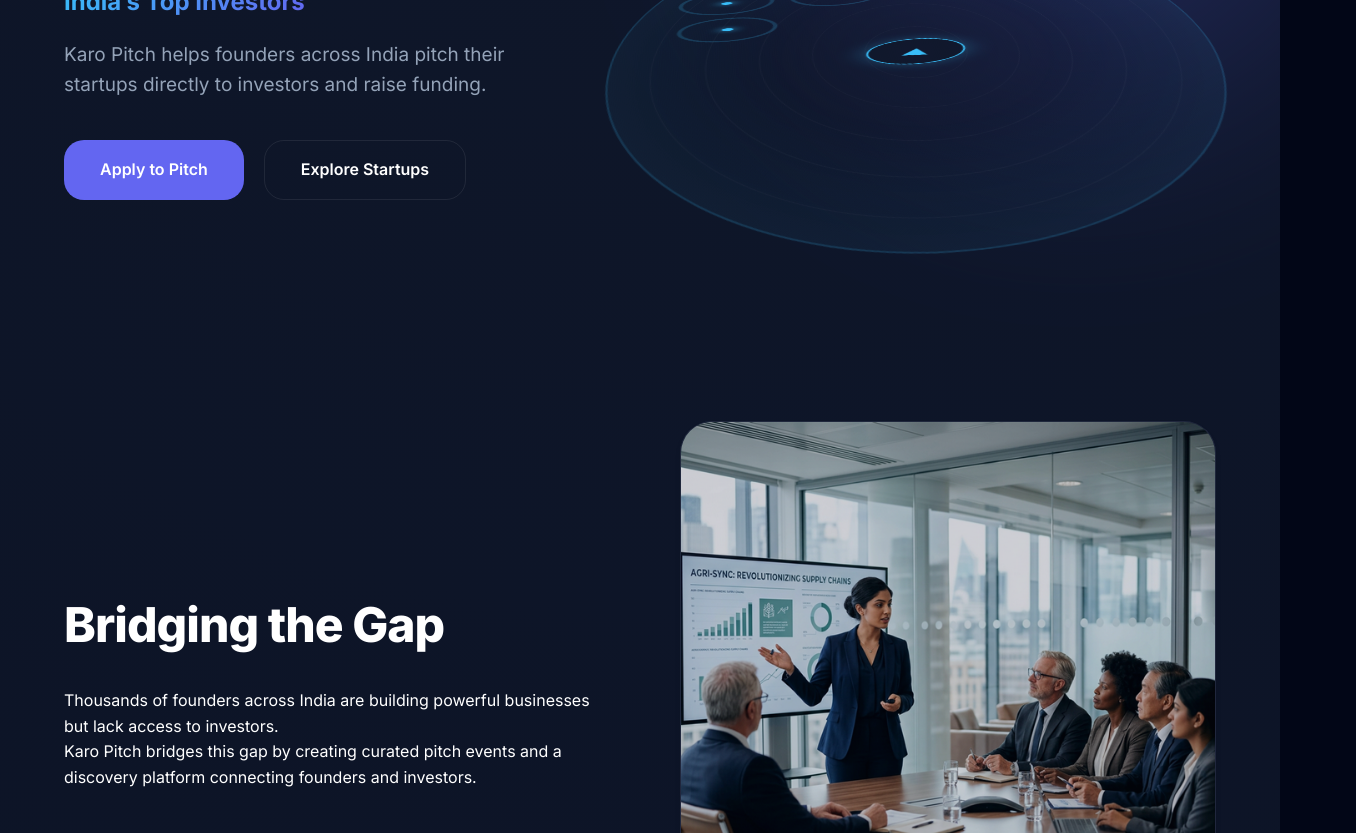
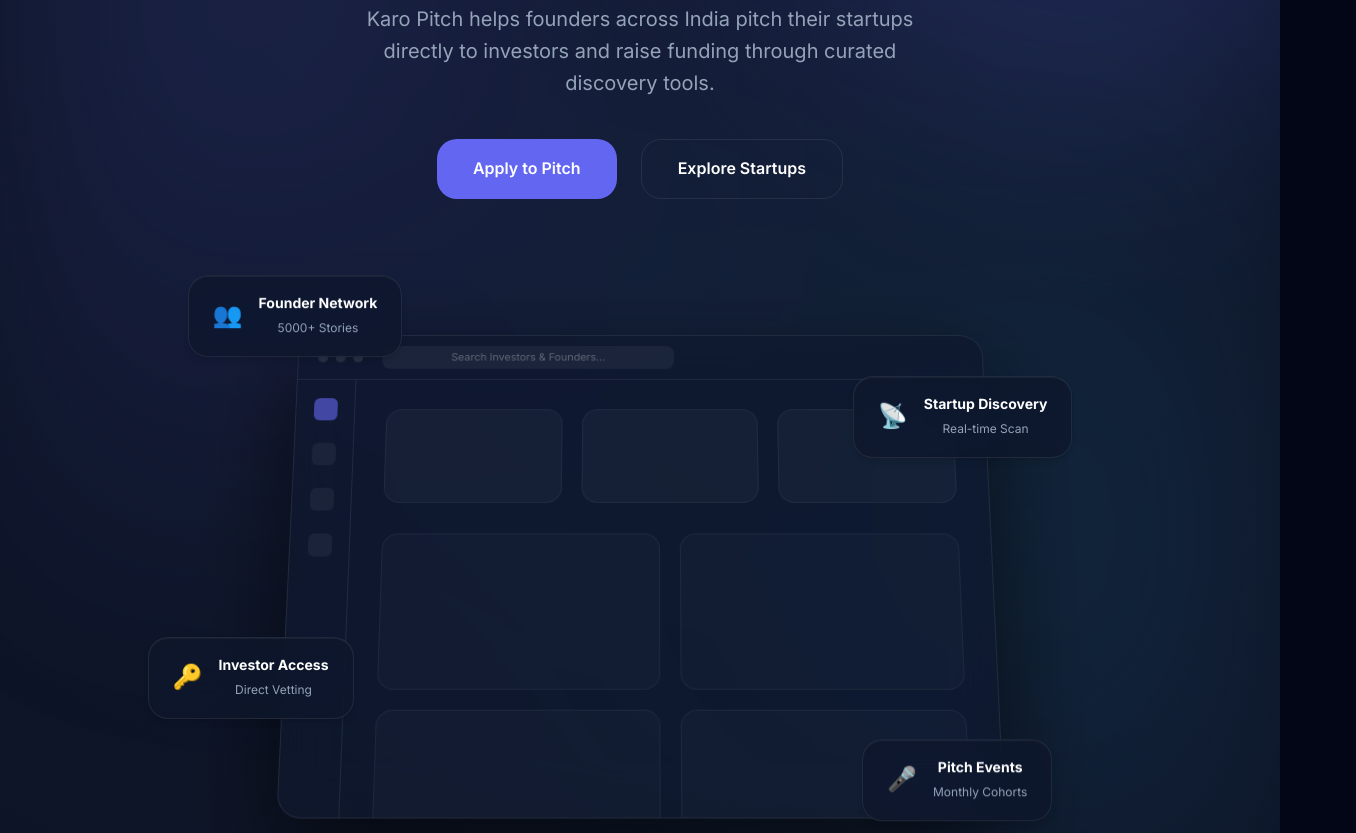
Before and after one commit to suvendukungfu/karopitchdev-, a plain HTML site: page index.html in a window 1280 px wide. Shown: the part 379-1212 px from the top of the page, 1356 px wide, since content can reach past the window. Drawn offline with Linux system fonts and the light colour scheme.

Commit message:
💎 SaaS Transformation: Replaced radar with high-end dashboard preview, integrated floating metric panels, and refined mission-critical messaging with premium glassmorphism.

```diff
--- a/index.html
+++ b/index.html
@@ -45,65 +45,80 @@
 
     <!-- HERO SECTION -->
     <section class="hero-section" id="hero">
-        <!-- Status Indicator -->
-        <div class="platform-status-bar animate-fade">
-            <span class="status-dot"></span>
-            <span class="status-text">LIVE ECOSYSTEM SCAN: 24 NEW STARTUPS DISCOVERED FROM BHARAT TODAY</span>
-        </div>
-
-        <div class="container hero-container">
-            <div class="hero-text-content">
-                <p class="hero-eyebrow animate-up">Discover the next generation of founders building from Bharat.</p>
+        <div class="hero-glow-mesh"></div>
+        <div class="container hero-container-saas">
+            <div class="hero-text-centered">
+                <div class="hero-badge animate-up">Built for Bharat Founders 🇮🇳</div>
                 <h1 class="hero-title animate-up">Pitch Your Startup to <br><span class="highlight-text">India’s Top Investors</span></h1>
-                <p class="hero-subtext animate-up">Karo Pitch helps founders across India pitch their startups directly to investors and raise funding.</p>
+                <p class="hero-subtext animate-up">Karo Pitch helps founders across India pitch their startups directly to investors and raise funding through curated discovery tools.</p>
                 <div class="hero-btns animate-up">
                     <a href="#" class="btn btn-primary btn-lg neon-glow">Apply to Pitch</a>
                     <a href="#startups" class="btn btn-outline btn-lg">Explore Startups</a>
                 </div>
             </div>
 
-            <!-- DISCOVERY RADAR -->
-            <div class="radar-discovery-engine animate-fade">
-                <div class="radar-wrap">
-                    <div class="radar-base">
-                        <div class="radar-grid"></div>
-                        <div class="radar-sweep"></div>
-
-                        <!-- Interactive Startup Nodes -->
-                        <div class="node-point tilt-element" data-startup="EcoKart" data-cat="D2C" data-stage="Seed" data-loc="Indore" data-votes="245" data-founder="Ananya Sharma" data-pitch="Sustainable supply chain platform for eco-friendly brands.">
-                            <div class="node-core"></div>
-                            <div class="node-echo"></div>
+            <div class="hero-visual-wrap animate-fade">
+                <!-- SaaS Dashboard Preview -->
+                <div class="dashboard-preview-window glass tilt-element">
+                    <div class="dash-nav">
+                        <div class="dash-dots"><span></span><span></span><span></span></div>
+                        <div class="dash-search">Search Investors & Founders...</div>
+                    </div>
+                    <div class="dash-body">
+                        <div class="dash-sidebar-mock">
+                            <div class="mock-item active"></div>
+                            <div class="mock-item"></div>
+                            <div class="mock-item"></div>
+                            <div class="mock-item"></div>
                         </div>
-
-                        <div class="node-point tilt-element" style="top: 30%; right: 20%;" data-startup="AgroLink" data-cat="AgriTech" data-stage="Pre-Seed" data-loc="Nashik" data-votes="180" data-founder="Rajiv Verma" data-pitch="Direct-to-market platform connecting marginalized farmers to urban consumers.">
-                            <div class="node-core"></div>
-                            <div class="node-echo"></div>
-                        </div>
-
-                        <div class="node-point tilt-element" style="bottom: 25%; left: 35%;" data-startup="FinBuddy" data-cat="FinTech" data-stage="Angel" data-loc="Patna" data-votes="150" data-founder="Siddharth Jha" data-pitch="AI-driven credit scoring for MSMEs in Tier-2 and Tier-3 cities.">
-                            <div class="node-core"></div>
-                            <div class="node-echo"></div>
-                        </div>
-
-                        <div class="radar-center">
-                            <div class="center-icon">▲</div>
+                        <div class="dash-main-mock">
+                            <div class="dash-header-mock">
+                                <div class="mock-stat"></div>
+                                <div class="mock-stat"></div>
+                                <div class="mock-stat"></div>
+                            </div>
+                            <div class="dash-grid-mock">
+                                <div class="mock-card"></div>
+                                <div class="mock-card"></div>
+                                <div class="mock-card"></div>
+                                <div class="mock-card"></div>
+                            </div>
                         </div>
                     </div>
                 </div>
 
-                <!-- Hover Info Panel (Dynamic) -->
-                <div class="hover-info-panel" id="hoverPanel">
-                    <h4 id="hp-name">Startup</h4>
-                    <div class="hp-meta">
-                        <span id="hp-cat">Category</span> • <span id="hp-stage">Stage</span>
+                <!-- Floating Metric Panels -->
+                <div class="floating-panel fp-1 glass tilt-element">
+                    <div class="fp-icon">👥</div>
+                    <div class="fp-content">
+                        <strong>Founder Network</strong>
+                        <span>5000+ Stories</span>
                     </div>
-                    <div class="hp-footer">
-                        <span id="hp-loc">Location</span>
-                        <span class="hp-votes">▲ <span id="hp-votes">0</span> Upvotes</span>
+                </div>
+                <div class="floating-panel fp-2 glass tilt-element">
+                    <div class="fp-icon">📡</div>
+                    <div class="fp-content">
+                        <strong>Startup Discovery</strong>
+                        <span>Real-time Scan</span>
+                    </div>
+                </div>
+                <div class="floating-panel fp-3 glass tilt-element">
+                    <div class="fp-icon">🔑</div>
+                    <div class="fp-content">
+                        <strong>Investor Access</strong>
+                        <span>Direct Vetting</span>
+                    </div>
+                </div>
+                <div class="floating-panel fp-4 glass tilt-element">
+                    <div class="fp-icon">🎤</div>
+                    <div class="fp-content">
+                        <strong>Pitch Events</strong>
+                        <span>Monthly Cohorts</span>
                     </div>
                 </div>
             </div>
         </div>
+    </section>
 
         <!-- FOUNDER SPOTLIGHT PANEL (Overlay) -->
         <div class="spotlight-overlay" id="spotlightOverlay">
@@ -131,20 +146,27 @@
         </div>
     </section>
 
-    <!-- ABOUT SECTION -->
     <section class="about-section" id="about">
         <div class="container grid-2">
             <div class="about-content animate-on-scroll">
-                <h2 class="section-title">Bridging the Gap</h2>
-                <p>Thousands of founders across India are building powerful businesses but lack access to investors.</p>
-                <p>Karo Pitch bridges this gap by creating curated pitch events and a discovery platform connecting founders and investors.</p>
+                <h2 class="section-title">The Bharat Mission</h2>
+                <div class="about-glass-panels">
+                    <div class="problem-panel glass">
+                        <span class="tag tag-problem">PROBLEM</span>
+                        <p>Founders across Bharat struggle to access capital, high-end visibility, and elite investor networks.</p>
+                    </div>
+                    <div class="solution-panel glass">
+                        <span class="tag tag-success">SOLUTION</span>
+                        <p>Karo Pitch connects founders with investors through curative pitch events and sophisticated discovery tools.</p>
+                    </div>
+                </div>
             </div>
             <div class="about-visual animate-on-scroll">
                 <div class="spatial-card glass tilt-element premium-about-card">
                     <img src="images/hero-about.png" class="about-hero-img" alt="Founder Pitching">
                     <div class="card-overlay-content">
-                        <h3>Curated Connections</h3>
-                        <p>Designed for founders from Bharat.</p>
+                        <h3>Institutional Trust</h3>
+                        <p>Bridging Bharat's vision with global capital.</p>
                     </div>
                 </div>
             </div>
@@ -209,26 +231,26 @@
                             <svg class="step-icon-svg" viewBox="0 0 24 24" fill="none" stroke="currentColor" stroke-width="2"><path d="M14.5 2H6a2 2 0 0 0-2 2v16a2 2 0 0 0 2 2h12a2 2 0 0 0 2-2V7.5L14.5 2z"></path><polyline points="14 2 14 8 20 8"></polyline></svg>
                             <div class="step-glow"></div>
                         </div>
-                        <h3>Apply with deck</h3>
-                        <p>Submit your startup vision.</p>
+                        <h3>Apply</h3>
+                        <p>Submit your deck.</p>
                     </div>
                     <!-- Step 2 -->
                     <div class="pipeline-step">
-                        <div class="step-icon-wrap tilt-element" title="Selected startups are vetted by experts">
+                        <div class="step-icon-wrap tilt-element" title="Startups are vetted by experts">
                             <svg class="step-icon-svg" viewBox="0 0 24 24" fill="none" stroke="currentColor" stroke-width="2"><circle cx="11" cy="11" r="8"></circle><line x1="21" y1="21" x2="16.65" y2="16.65"></line></svg>
                             <div class="step-glow"></div>
                         </div>
-                        <h3>Get shortlisted</h3>
-                        <p>Vetted by KaroStartup.</p>
+                        <h3>Shortlist</h3>
+                        <p>Get vetted by experts.</p>
                     </div>
                     <!-- Step 3 -->
                     <div class="pipeline-step">
-                        <div class="step-icon-wrap tilt-element" title="Live presentation to a panel of investors">
+                        <div class="step-icon-wrap tilt-element" title="Live presentation to investors">
                             <svg class="step-icon-svg" viewBox="0 0 24 24" fill="none" stroke="currentColor" stroke-width="2"><path d="M12 2a3 3 0 0 0-3 3v7a3 3 0 0 0 6 0V5a3 3 0 0 0-3-3z"></path><path d="M19 10v2a7 7 0 0 1-14 0v-2"></path><line x1="12" y1="19" x2="12" y2="22"></line><line x1="8" y1="22" x2="16" y2="22"></line></svg>
                             <div class="step-glow"></div>
                         </div>
-                        <h3>Pitch live</h3>
-                        <p>Present directly to investors.</p>
+                        <h3>Pitch</h3>
+                        <p>Present to panel.</p>
                     </div>
                     <!-- Step 4 -->
                     <div class="pipeline-step">
@@ -236,8 +258,8 @@
                             <svg class="step-icon-svg" viewBox="0 0 24 24" fill="none" stroke="currentColor" stroke-width="2"><path d="M4.5 16.5c-1.5 1.26-2 5-2 5s3.74-.5 5-2c.71-.84.7-2.13-.09-2.91a2.18 2.18 0 0 0-2.91-.09z"></path><path d="m12 15-3-3a22 22 0 0 1 2-3.95A12.88 12.88 0 0 1 22 2c0 2.72-.78 7.5-6 11a22.35 22.35 0 0 1-4 2z"></path><path d="M9 12H4s.55-3.03 2-5c1.62-2.2 5-3 5-3"></path><path d="M12 15v5s3.03-.55 5-2c2.2-1.62 3-5 3-5"></path></svg>
                             <div class="step-glow"></div>
                         </div>
-                        <h3>Raise & Scale</h3>
-                        <p>Close funding and scale.</p>
+                        <h3>Raise Funding</h3>
+                        <p>Close and scale.</p>
                     </div>
                 </div>
             </div>
--- a/script.js
+++ b/script.js
@@ -10,11 +10,9 @@
         navIsland: document.querySelector(".nav-island"),
         navLinks: document.getElementById("navLinks"),
         mobileToggle: document.getElementById("mobileToggle"),
-        heroRadar: document.querySelector(".radar-discovery-engine"),
-        hoverPanel: document.getElementById("hoverPanel"),
+        heroVisual: document.querySelector(".hero-visual-wrap"),
         spotlight: document.getElementById("spotlightOverlay"),
         closeSpotlight: document.getElementById("closeSpotlight"),
-        nodes: document.querySelectorAll(".node-point"),
         counters: document.querySelectorAll(".ks-num[data-count]"),
         tiltItems: document.querySelectorAll(".tilt-element"),
         cursorGlow: document.getElementById("cursorGlow"),
@@ -66,41 +64,8 @@
     };
     window.addEventListener("scroll", handleScroll, { passive: true });
 
-    // --- 3. Discovery Engine (Radar) ---
-    // Update Hover Panel Data
-    const updateHoverPanel = (node) => {
-        const d = node.dataset;
-        document.getElementById("hp-name").textContent = d.startup;
-        document.getElementById("hp-cat").textContent = d.cat;
-        document.getElementById("hp-stage").textContent = d.stage;
-        document.getElementById("hp-loc").textContent = d.loc;
-        document.getElementById("hp-votes").textContent = d.votes;
-        elements.hoverPanel?.classList.add("visible");
-    };
-
-    // Open Spotlight Modal
-    const openSpotlight = (node) => {
-        const d = node.dataset;
-        document.getElementById("sl-founder").textContent = d.founder;
-        document.getElementById("sl-startup").textContent = d.startup;
-        document.getElementById("sl-cat").textContent = d.cat;
-        document.getElementById("sl-stage").textContent = d.stage;
-        document.getElementById("sl-pitch").textContent = d.pitch;
-
-        elements.spotlight?.classList.add("active");
-        document.body.style.overflow = "hidden"; // Prevent background scroll
-    };
-
-    elements.nodes.forEach(node => {
-        node.addEventListener("mouseenter", () => updateHoverPanel(node));
-        node.addEventListener("mouseleave", () => elements.hoverPanel?.classList.remove("visible"));
-        node.addEventListener("click", (e) => {
-            e.stopPropagation();
-            openSpotlight(node);
-        });
-    });
-
-    // Close Spotlight
+    // --- 3. Spotlight Interface ---
+    // (Used for future story expansion or details)
     const closeSpotlight = () => {
         elements.spotlight?.classList.remove("active");
         document.body.style.overflow = "";
--- a/styles.css
+++ b/styles.css
@@ -180,109 +180,86 @@
 
 .mobile-toggle { display: none; }
 
-/* --- HERO & RADAR --- */
+/* --- HERO & SAAS DASHBOARD --- */
 .hero-section {
-    padding: 160px 0 100px; min-height: 100vh;
-    display: flex; align-items: center; position: relative;
-}
-.hero-container { display: grid; grid-template-columns: 1.1fr 0.9fr; gap: 60px; align-items: center; }
-.hero-eyebrow { font-size: 14px; color: var(--glow); margin-bottom: 16px; font-weight: 600; letter-spacing: 1px; text-transform: uppercase; }
-.hero-title { line-height: 1.1; margin-bottom: 24px; }
-.hero-subtext { font-size: 19px; color: var(--text-secondary); margin-bottom: 40px; max-width: 550px; }
-.hero-btns { display: flex; gap: 20px; }
-
-/* Discovery Engine Radar */
-.radar-discovery-engine {
-    height: 500px; position: relative;
-    display: flex; align-items: center; justify-content: center;
-    perspective: 1000px;
-}
-.radar-wrap {
-    width: 100%; height: 100%;
-    transform: rotateX(60deg) rotateZ(-10deg);
-    transform-style: preserve-3d;
-}
-.radar-base {
-    width: 600px; height: 600px; border-radius: 50%;
-    border: 2px solid rgba(56, 189, 248, 0.2);
-    position: relative; top: 50%; left: 50%; transform: translate(-50%, -50%);
-    background: radial-gradient(circle, rgba(15, 23, 42, 0.4) 0%, transparent 70%);
-}
-.radar-grid {
-    position: absolute; inset: 0; border-radius: 50%;
-    background:
-        radial-gradient(circle at center, transparent 30%, rgba(56, 189, 248, 0.05) 70%),
-        repeating-radial-gradient(circle at center, transparent 0, transparent 50px, rgba(255,255,255,0.03) 51px, transparent 52px);
-}
-.radar-sweep {
-    position: absolute; width: 50%; height: 50%; top: 50%; left: 50%;
-    transform-origin: top left;
-    background: conic-gradient(from 180deg at 0 0, transparent 0deg, rgba(56, 189, 248, 0.15) 60deg, transparent 90deg);
-    animation: radar-sweep-anim 4s linear infinite;
-}
-@keyframes radar-sweep-anim { to { transform: rotate(360deg); } }
-
-.radar-center {
-    position: absolute; top: 50%; left: 50%;
-    transform: translate(-50%, -50%) rotateX(-60deg) rotateZ(10deg);
-    width: 100px; height: 100px; border-radius: 50%;
-    background: rgba(15, 23, 42, 0.8); border: 2px solid var(--glow);
-    display: flex; align-items: center; justify-content: center;
-    box-shadow: 0 0 30px rgba(56, 189, 248, 0.3);
-}
-.center-icon { color: var(--glow); font-size: 40px; font-weight: 900; animation: pulse 2s infinite; }
-
-/* Startup Nodes */
-.node-point {
-    position: absolute; width: 48px; height: 48px; /* Increased hit area */
-    top: 20%; left: 15%; cursor: pointer;
-    transform: rotateX(-60deg) rotateZ(10deg) translateZ(20px);
-    transition: 0.3s; z-index: 10;
-    display: flex; align-items: center; justify-content: center;
-}
-.node-core {
-    width: 12px; height: 12px; border-radius: 50%; background: var(--glow);
-    box-shadow: 0 0 15px var(--glow);
-}
-.node-echo {
-    position: absolute; width: 100%; height: 100%; border-radius: 50%; border: 2px solid var(--glow);
-    animation: echo-anim 2s infinite;
-}
-@keyframes echo-anim { 0% { transform: scale(1); opacity: 0.8; } 100% { transform: scale(2.5); opacity: 0; } }
-
-/* Signal Line from node to center */
-.node-point::after {
-    content: ''; position: absolute;
-    top: 50%; left: 50%;
-    width: 0; height: 1px;
-    background: linear-gradient(90deg, var(--glow), transparent);
-    transform-origin: left center;
-    transform: rotate(180deg); /* Points to center from its relative pos */
-    opacity: 0; transition: width 0.4s var(--transition-smooth), opacity 0.4s;
-    pointer-events: none;
-}
-.node-point:hover::after {
-    width: 200px; opacity: 0.4;
+    padding: 140px 0 100px; min-height: 100vh;
+    display: flex; flex-direction: column; align-items: center; justify-content: center;
+    position: relative; overflow: hidden;
 }
 
-.node-point:hover .node-core { transform: scale(1.5); }
+.hero-glow-mesh {
+    position: absolute; inset: 0;
+    background:
+        radial-gradient(circle at 20% 30%, rgba(99, 102, 241, 0.15) 0%, transparent 50%),
+        radial-gradient(circle at 80% 70%, rgba(56, 189, 248, 0.1) 0%, transparent 50%);
+    filter: blur(80px); z-index: -1;
+}
 
-/* Hover Panel */
-.hover-info-panel {
-    position: absolute; bottom: 40px; right: 20px;
-    width: 260px; background: rgba(15, 23, 42, 0.95);
-    backdrop-filter: blur(10px); border: 1px solid var(--glow);
-    border-radius: 12px; padding: 20px;
-    opacity: 0; transform: translateY(20px); pointer-events: none;
-    transition: all 0.4s var(--transition-smooth);
-    box-shadow: 0 10px 40px rgba(0,0,0,0.5);
-    z-index: 500; /* Ensure it stays on top of radar nodes */
+.hero-container-saas {
+    display: flex; flex-direction: column; align-items: center; text-align: center;
 }
-.hover-info-panel.visible { opacity: 1; transform: translateY(0); }
-.hover-info-panel h4 { font-size: 18px; margin-bottom: 4px; }
-.hp-meta { font-size: 12px; color: var(--text-secondary); margin-bottom: 12px; text-transform: uppercase; font-weight: 700; letter-spacing: 0.5px; }
-.hp-footer { display: flex; justify-content: space-between; font-size: 13px; font-weight: 600; padding-top: 12px; border-top: 1px solid rgba(255,255,255,0.05); }
-.hp-votes { color: var(--highlight); }
+
+.hero-badge {
+    padding: 6px 16px; border-radius: var(--radius-full);
+    background: rgba(99, 102, 241, 0.1); border: 1px solid rgba(99, 102, 241, 0.2);
+    color: var(--accent); font-size: 13px; font-weight: 700;
+    letter-spacing: 0.5px; margin-bottom: 32px;
+}
+
+.hero-text-centered { max-width: 800px; margin-bottom: 80px; }
+.hero-title { font-size: 72px; font-weight: 900; line-height: 1.05; letter-spacing: -2px; }
+.hero-subtext { font-size: 20px; color: var(--text-secondary); margin: 24px auto 40px; max-width: 600px; }
+.hero-btns { display: flex; gap: 24px; justify-content: center; }
+
+/* Dashboard Preview Window */
+.hero-visual-wrap { position: relative; width: 100%; max-width: 1000px; margin-top: 40px; perspective: 2000px; }
+
+.dashboard-preview-window {
+    width: 100%; height: 500px; border-radius: 24px;
+    background: rgba(15, 23, 42, 0.8); border: 1px solid var(--border-glass);
+    overflow: hidden; display: flex; flex-direction: column;
+    box-shadow: 0 40px 100px rgba(0, 0, 0, 0.6);
+    transform: rotateX(15deg);
+}
+
+.dash-nav {
+    height: 48px; border-bottom: 1px solid var(--border-glass);
+    display: flex; align-items: center; padding: 0 20px; gap: 20px;
+}
+.dash-dots { display: flex; gap: 8px; }
+.dash-dots span { width: 10px; height: 10px; border-radius: 50%; background: rgba(255,255,255,0.1); }
+.dash-search { background: rgba(255,255,255,0.05); padding: 4px 16px; border-radius: 8px; font-size: 11px; color: rgba(255,255,255,0.3); flex: 1; max-width: 300px; }
+
+.dash-body { display: flex; flex: 1; overflow: hidden; }
+.dash-sidebar-mock { width: 60px; border-right: 1px solid var(--border-glass); padding: 20px 0; display: flex; flex-direction: column; align-items: center; gap: 24px; }
+.mock-item { width: 24px; height: 24px; border-radius: 6px; background: rgba(255,255,255,0.05); }
+.mock-item.active { background: var(--accent); opacity: 0.6; }
+
+.dash-main-mock { flex: 1; padding: 32px; display: flex; flex-direction: column; gap: 32px; }
+.dash-header-mock { display: flex; gap: 20px; }
+.mock-stat { flex: 1; height: 100px; border-radius: 16px; background: rgba(255,255,255,0.03); border: 1px solid rgba(255,255,255,0.05); }
+
+.dash-grid-mock { display: grid; grid-template-columns: repeat(2, 1fr); gap: 20px; }
+.mock-card { height: 160px; border-radius: 16px; background: rgba(255,255,255,0.02); border: 1px solid rgba(255,255,255,0.05); }
+
+/* Floating Metric Panels */
+.floating-panel {
+    position: absolute; padding: 16px 24px; border-radius: 20px;
+    display: flex; align-items: center; gap: 16px;
+    z-index: 20; transition: 0.4s;
+    background: rgba(15, 23, 42, 0.8);
+    border: 1px solid var(--border-glass);
+}
+.fp-icon { font-size: 24px; }
+.fp-content strong { display: block; font-size: 14px; color: white; }
+.fp-content span { font-size: 12px; color: var(--text-secondary); }
+
+.fp-1 { top: -40px; left: -100px; animation: float-fp 6s infinite ease-in-out; }
+.fp-2 { top: 60px; right: -80px; animation: float-fp 8s infinite ease-in-out; }
+.fp-3 { bottom: 100px; left: -140px; animation: float-fp 7s infinite ease-in-out; }
+.fp-4 { bottom: -20px; right: -60px; animation: float-fp 5s infinite ease-in-out; }
+
+@keyframes float-fp { 0%, 100% { transform: translateY(0); } 50% { transform: translateY(-20px); } }
 
 /* Spotlight Modal */
 .spotlight-overlay {
@@ -340,6 +317,21 @@
 .pipeline-step:hover .step-glow { opacity: 0.2; }
 .pipeline-step h3 { font-size: 20px; margin-bottom: 12px; }
 .pipeline-step p { font-size: 14px; color: var(--text-secondary); }
+
+/* --- ABOUT GLASS PANELS --- */
+.about-glass-panels { display: flex; flex-direction: column; gap: 20px; margin-top: 32px; }
+.problem-panel, .solution-panel {
+    padding: 24px; border-radius: 20px;
+    border: 1px solid var(--border-glass);
+    transition: 0.3s;
+}
+.problem-panel { background: rgba(239, 68, 68, 0.05); }
+.solution-panel { background: rgba(34, 197, 94, 0.05); }
+.problem-panel:hover { background: rgba(239, 68, 68, 0.08); border-color: rgba(239, 68, 68, 0.2); }
+.solution-panel:hover { background: rgba(34, 197, 94, 0.08); border-color: rgba(34, 197, 94, 0.2); }
+
+.tag-problem { background: rgba(239, 68, 68, 0.1) !important; color: #ef4444 !important; border-color: rgba(239, 68, 68, 0.2) !important; }
+.tag-success { background: rgba(34, 197, 94, 0.1) !important; color: #22c55e !important; border-color: rgba(34, 197, 94, 0.2) !important; }
 
 /* --- GRID SECTIONS --- */
 .categories-section { padding: 100px 0; background: rgba(255,255,255,0.01); }
```
